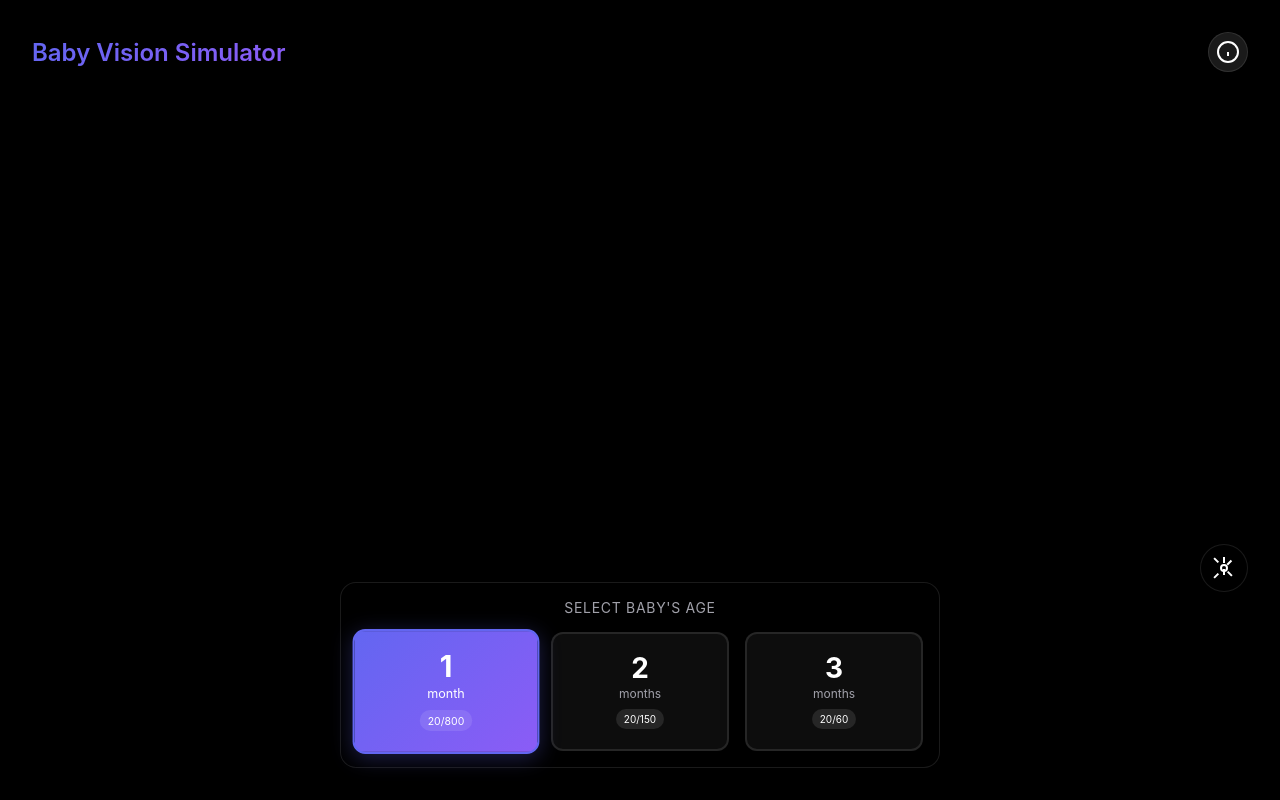
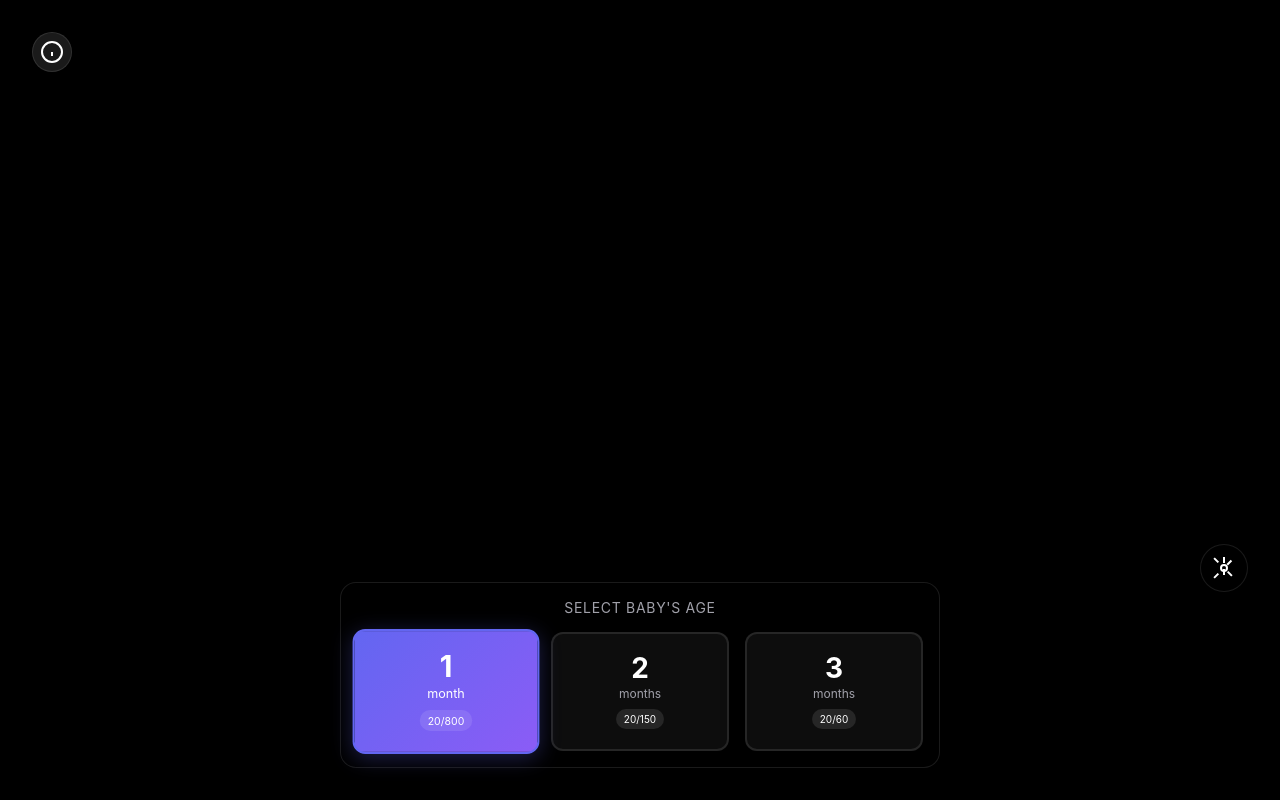
Before and after one commit to psmyrdek/infant-sight-simulator, a website built with Vite: page docs/index.html in a window 1280 px wide. Built offline with nearby package versions, Linux system fonts and the light colour scheme; no server answers.

Commit message:
feat: remove title

```diff
--- a/docs/index.html
+++ b/docs/index.html
@@ -50,7 +50,6 @@
         <div class="overlay-ui">
           <!-- Top Bar -->
           <header class="top-bar">
-            <h1 class="app-title">Baby Vision Simulator</h1>
             <button class="info-button" aria-label="About this simulator">
               <svg
                 width="24"
--- a/index.html
+++ b/index.html
@@ -49,7 +49,6 @@
         <div class="overlay-ui">
           <!-- Top Bar -->
           <header class="top-bar">
-            <h1 class="app-title">Baby Vision Simulator</h1>
             <button class="info-button" aria-label="About this simulator">
               <svg
                 width="24"
```
